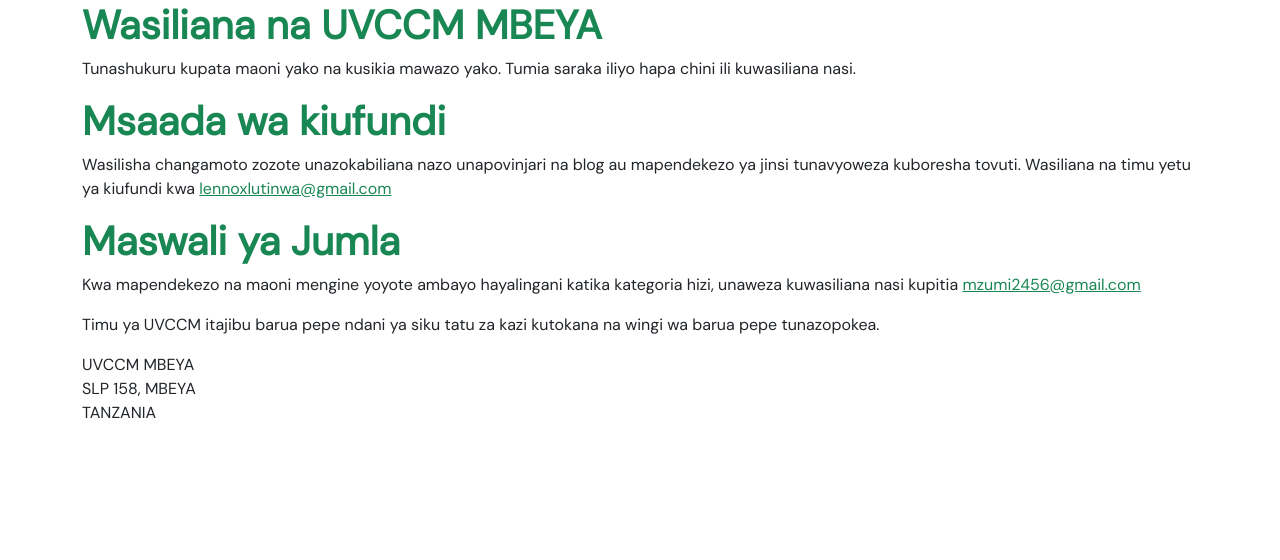
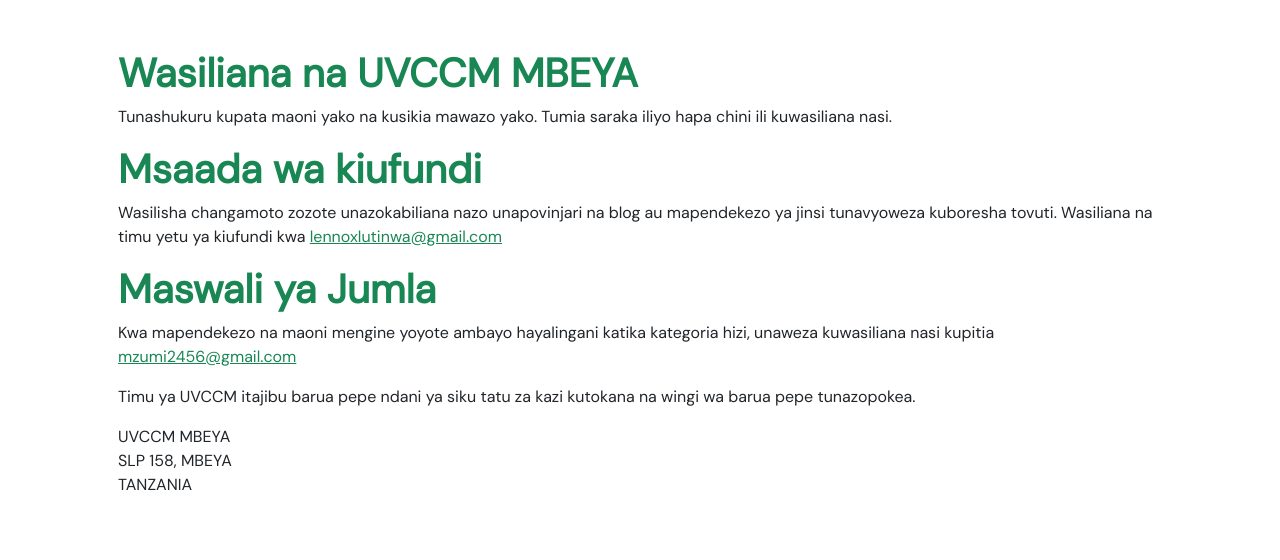
Before and after one commit to lutinwa/uvccm-blog, a Django app: page /blog/contact in a window 1280 px wide. Shown: the part 65-625 px from the top of the page. Run offline with Django 3.2, Linux system fonts and the light colour scheme.

Commit message:
new changes

```diff
--- a/blog/templates/contact.html
+++ b/blog/templates/contact.html
@@ -1,7 +1,7 @@
 {% extends "base.html" %}
 {% block body %}
  <!--Section: Contact v.2-->
-<div class="container">
+<div class="container p-5">
     <div class="row">
         <h1 class="fw-bold text-success">
             Wasiliana na UVCCM MBEYA
--- a/blog/templates/uongozi.html
+++ b/blog/templates/uongozi.html
@@ -1,8 +1,7 @@
 {% extends "base.html" %}
 {% block body %}
  <!--Section: Contact v.2-->
- <div class="container">
-    <br>
+ <div class="container p-5">
     <div>
         <h1 class="text-success fw-bold">
          MWENYEKITI
```
